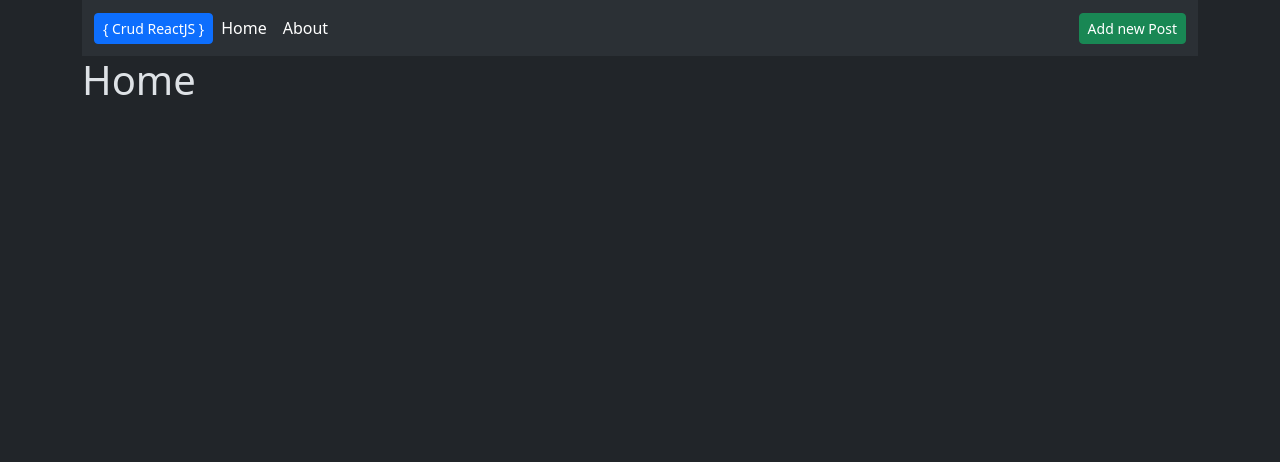
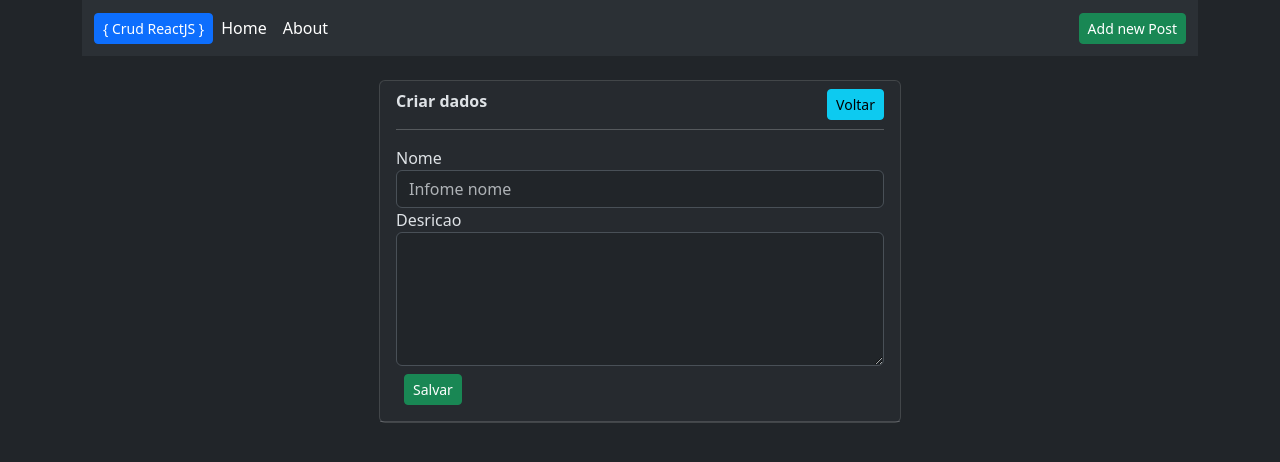
Before and after one commit to arnaldo-tomo/Reactjs-Front, a React (Create React App) app in the folder god/: page /Home in a window 1280 px wide. Shown: the top 462 px of the page. Built offline with nearby package versions, Linux system fonts and the light colour scheme.

Commit message:
Update Home.js

```diff
--- a/god/src/pages/Home.js
+++ b/god/src/pages/Home.js
@@ -9,7 +9,28 @@ class Home extends Component {
             <>
                 <Menu />
                 <div className="container ">
-                    <h1>Home</h1>
+                    <div className="container">
+                        <div className=" d-flex justify-content-center">
+                            <div className="row col-md-6 col-sm-6 py-4 ">
+                                <div className="col-12 ">
+                                    <div className="card ">
+                                        <div className="card-header">
+                                            <strong>Criar dados</strong><Link to={'/'} className="btn btn-info btn-sm float-end">Voltar</Link>
+                                            <hr></hr>
+                                            <label>Nome</label>
+                                            <input type={'search'} placeholder="Infome nome " className="form-control"></input>
+                                            <label>Desricao</label>
+                                            <textarea className="form-control" rows={5}></textarea>
+                                            <a className="btn btn-success btn-sm m-2">Salvar</a>
+                                            <div className=" d-flex justify-content-between">
+
+                                            </div>
+                                        </div>
+                                    </div>
+                                </div>
+                            </div>
+                        </div>
+                    </div>
                 </div>
             </>
         );
```
